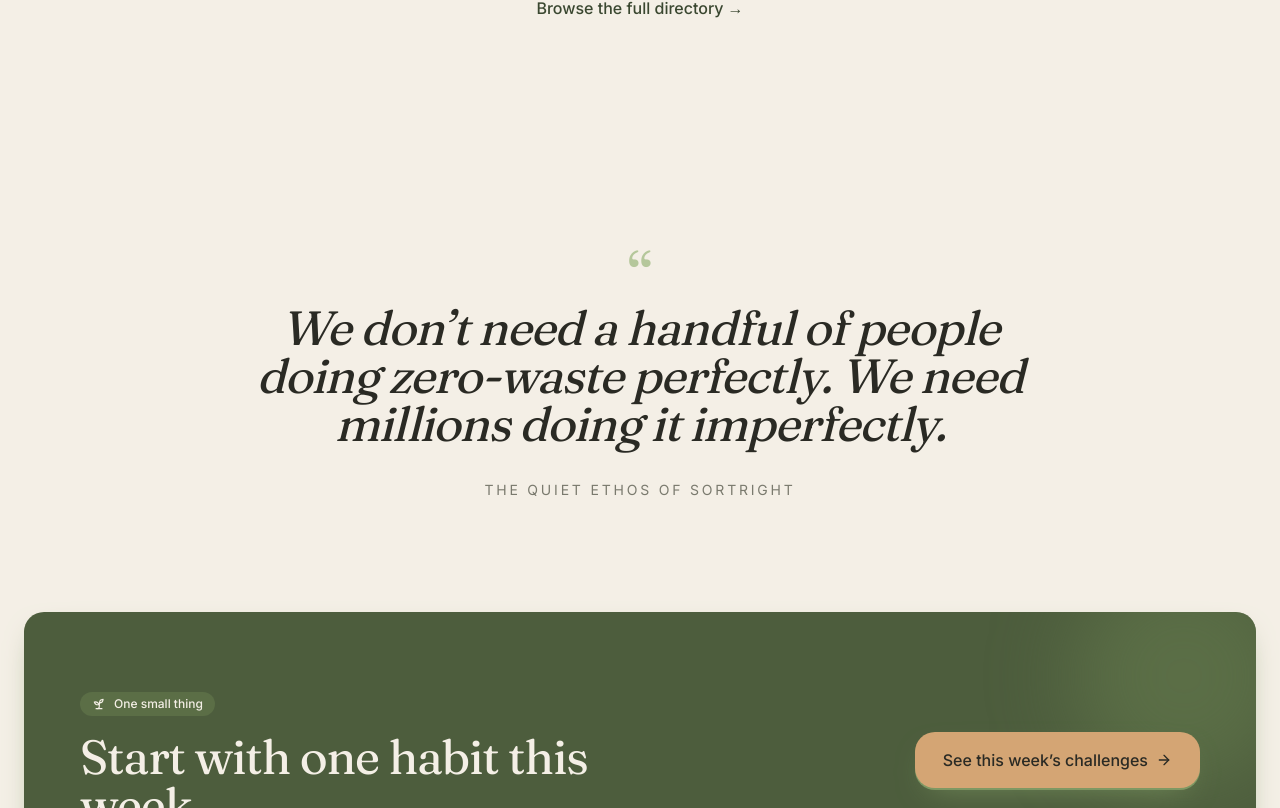
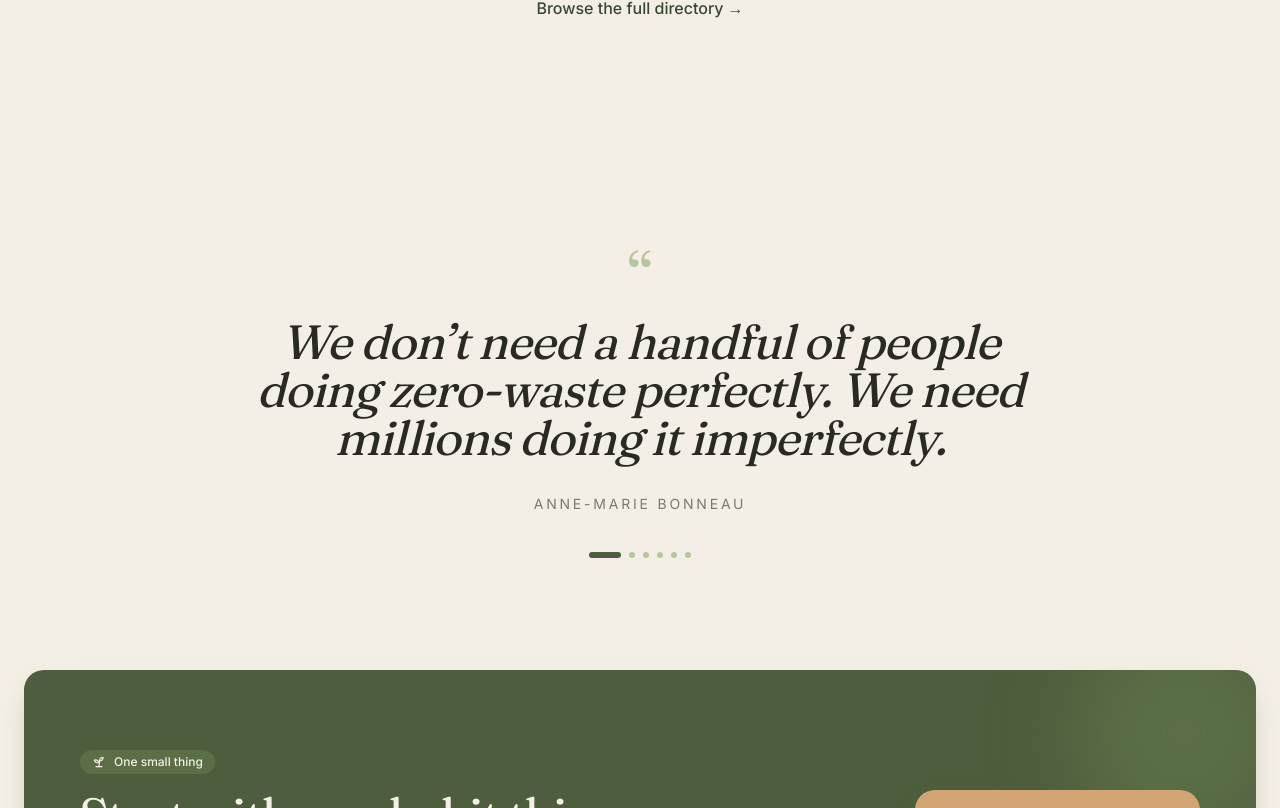
Before and after one commit to nanditasinghal10/sortright, a Next.js app: page / in a window 1280 px wide. Shown: the part 3652-4460 px from the top of the page. Built offline with nearby package versions, Linux system fonts and the light colour scheme; no server answers.

Commit message:
Rotate through six curated quotes with crossfade and dot navigation

```diff
--- a/src/components/landing/cta-strip.tsx
+++ b/src/components/landing/cta-strip.tsx
@@ -1,35 +1,113 @@
 "use client";
 
+import { useEffect, useState } from "react";
 import Link from "next/link";
-import { motion } from "framer-motion";
+import { motion, AnimatePresence } from "framer-motion";
 import { ArrowRight, Sprout } from "lucide-react";
 import { Button } from "@/components/ui/button";
 import { easeOrganic } from "@/components/motion-primitives";
 
+const QUOTES: { text: string; attribution: string }[] = [
+  {
+    text: "We don’t need a handful of people doing zero-waste perfectly. We need millions doing it imperfectly.",
+    attribution: "Anne-Marie Bonneau"
+  },
+  {
+    text: "There is no such thing as ‘away.’ When we throw anything away, it must go somewhere.",
+    attribution: "Annie Leonard"
+  },
+  {
+    text: "What you do makes a difference, and you have to decide what kind of difference you want to make.",
+    attribution: "Jane Goodall"
+  },
+  {
+    text: "The Earth is what we all have in common.",
+    attribution: "Wendell Berry"
+  },
+  {
+    text: "We do not inherit the Earth from our ancestors. We borrow it from our children.",
+    attribution: "Native American proverb"
+  },
+  {
+    text: "Small acts, when multiplied by millions of people, can transform the world.",
+    attribution: "Howard Zinn"
+  }
+];
+
+const ROTATE_MS = 7000;
+
 export function Quote() {
+  const [index, setIndex] = useState(0);
+  const [paused, setPaused] = useState(false);
+
+  useEffect(() => {
+    if (paused) return;
+    const id = setInterval(() => {
+      setIndex((i) => (i + 1) % QUOTES.length);
+    }, ROTATE_MS);
+    return () => clearInterval(id);
+  }, [paused]);
+
+  const current = QUOTES[index];
+
   return (
-    <section className="mx-auto max-w-4xl px-6 py-20 md:py-28">
-      <motion.blockquote
-        initial={{ opacity: 0, y: 24 }}
-        whileInView={{ opacity: 1, y: 0 }}
-        viewport={{ once: true, margin: "-80px" }}
-        transition={{ duration: 0.9, ease: easeOrganic }}
-        className="text-center"
-      >
+    <section
+      className="mx-auto max-w-4xl px-6 py-20 md:py-28"
+      onMouseEnter={() => setPaused(true)}
+      onMouseLeave={() => setPaused(false)}
+      onFocus={() => setPaused(true)}
+      onBlur={() => setPaused(false)}
+    >
+      <div className="text-center">
         <span
           aria-hidden="true"
           className="font-display text-6xl text-sage-300 leading-none block"
         >
           &ldquo;
         </span>
-        <p className="font-display text-3xl md:text-4xl lg:text-5xl tracking-tight text-ink leading-tight italic">
-          We don&rsquo;t need a handful of people doing zero-waste perfectly. We
-          need millions doing it imperfectly.
-        </p>
-        <footer className="mt-8 text-sm uppercase tracking-[0.2em] text-ink-muted not-italic">
-          the quiet ethos of SortRight
-        </footer>
-      </motion.blockquote>
+
+        <div className="relative min-h-[12rem] md:min-h-[14rem] flex items-center justify-center">
+          <AnimatePresence mode="wait">
+            <motion.blockquote
+              key={index}
+              initial={{ opacity: 0, y: 16, filter: "blur(4px)" }}
+              animate={{ opacity: 1, y: 0, filter: "blur(0px)" }}
+              exit={{ opacity: 0, y: -16, filter: "blur(4px)" }}
+              transition={{ duration: 0.9, ease: easeOrganic }}
+              className="absolute inset-0 flex flex-col items-center justify-center"
+            >
+              <p className="font-display text-3xl md:text-4xl lg:text-5xl tracking-tight text-ink leading-tight italic">
+                {current.text}
+              </p>
+              <footer className="mt-6 md:mt-8 text-sm uppercase tracking-[0.2em] text-ink-muted not-italic">
+                {current.attribution}
+              </footer>
+            </motion.blockquote>
+          </AnimatePresence>
+        </div>
+
+        <div
+          className="mt-6 flex items-center justify-center gap-2"
+          role="tablist"
+          aria-label="Choose quote"
+        >
+          {QUOTES.map((_, i) => (
+            <button
+              key={i}
+              type="button"
+              role="tab"
+              aria-selected={i === index}
+              aria-label={`Quote ${i + 1} of ${QUOTES.length}`}
+              onClick={() => setIndex(i)}
+              className={`h-1.5 rounded-full transition-all duration-300 ${
+                i === index
+                  ? "w-8 bg-sage-700"
+                  : "w-1.5 bg-sage-300 hover:bg-sage-500"
+              }`}
+            />
+          ))}
+        </div>
+      </div>
     </section>
   );
 }
```
